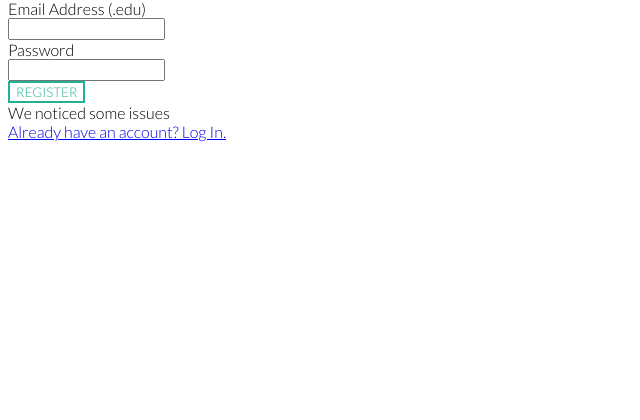
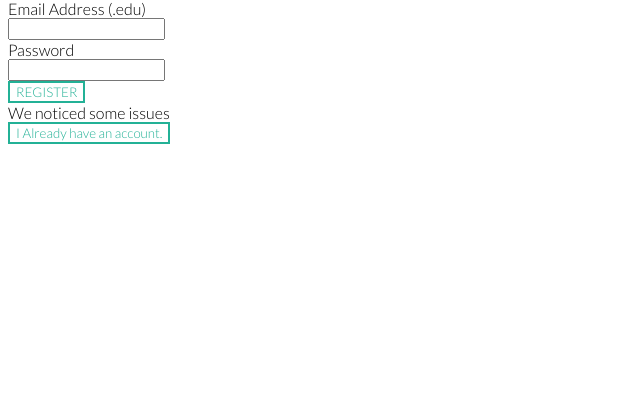
Before and after one commit to techx/old-hackmit-registration-2014, a Flask app: page /register in a window 1280 px wide. Shown: the part 169-589 px from the top of the page, without its empty margins (0-640 px from the left). Run offline with Flask 2, Linux system fonts and the light colour scheme; parts of the project's set-up code (start-up, migrations or seed data) failed here and were passed over; some libraries are stand-ins or nearby versions.

Commit message:
remove ugly login register links replaced with buttons

```diff
--- a/reg/static/stylesheets/main.css
+++ b/reg/static/stylesheets/main.css
@@ -4,6 +4,10 @@ input,
 button,
 textarea {
   font-family: 'Lato', 'Helvetica Neue', 'Helvetica', sans-serif;
+}
+
+a {
+  text-decoration: none !important;
 }
 
 .montserrat,
--- a/reg/templates/register.html
+++ b/reg/templates/register.html
@@ -69,16 +69,17 @@
         </div>
       </div>
 
-      <div class="row">
-        <div class="column"></div>
-        <div class="center aligned column">
+      <div class="column"></div>
+      <div class="center aligned column">
 
-          <a href="{{ url_for('login') }}"> Already have an account? Log In. </a>
-
-        </div>
-        <div class="column"></div>
+        <a href="{{ url_for('login') }}">
+          <button class="ui fluid hack button">
+            I Already have an account.
+          </button>
+        </a>
 
       </div>
+      <div class="column"></div>
 
     </div>
 
```
Also changed, not shown: reg/templates/login.html (+9 -6 lines).
